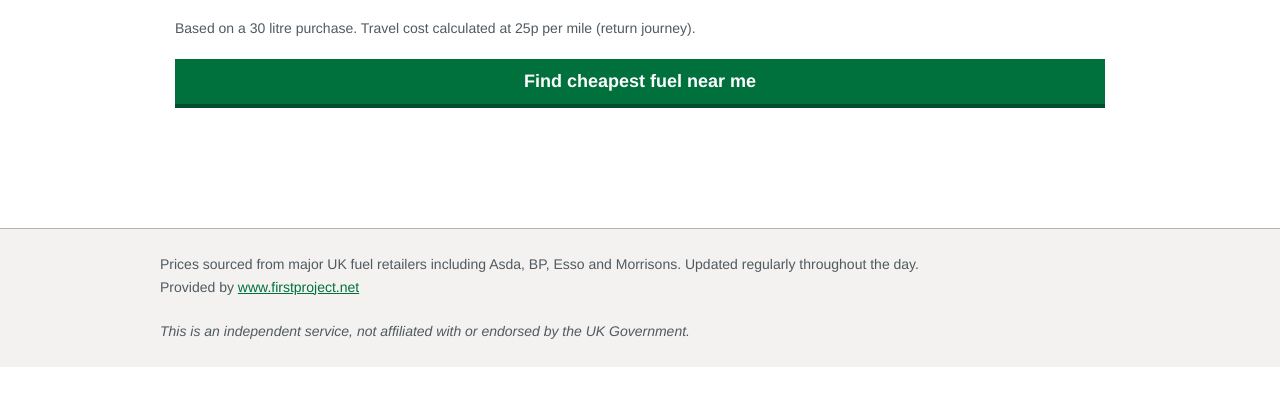
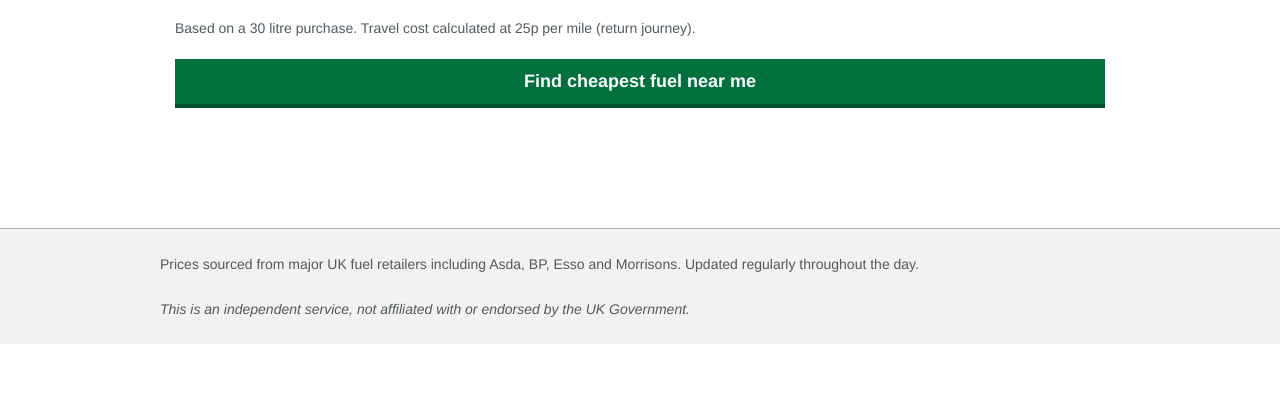
Before and after one commit to darrensscates-netizen/fuel-saver, a Flask app: page / in a window 1280 px wide. Shown: the part 342-748 px from the top of the page. Run offline with Flask 3, Linux system fonts and the light colour scheme; some libraries are stand-ins or nearby versions.

Commit message:
remove firstproject

```diff
--- a/templates/index.html
+++ b/templates/index.html
@@ -465,8 +465,7 @@
   <!-- Footer -->
   <footer class="govuk-footer">
     <div class="govuk-footer__inner">
-      Prices sourced from major UK fuel retailers including Asda, BP, Esso and Morrisons. Updated regularly throughout the day.<br>
-      Provided by <a class="govuk-footer__link" href="http://www.firstproject.net" target="_blank" rel="noopener">www.firstproject.net</a><br><br>
+      Prices sourced from major UK fuel retailers including Asda, BP, Esso and Morrisons. Updated regularly throughout the day.<br><br>
       <em>This is an independent service, not affiliated with or endorsed by the UK Government.</em>
     </div>
   </footer>
```
